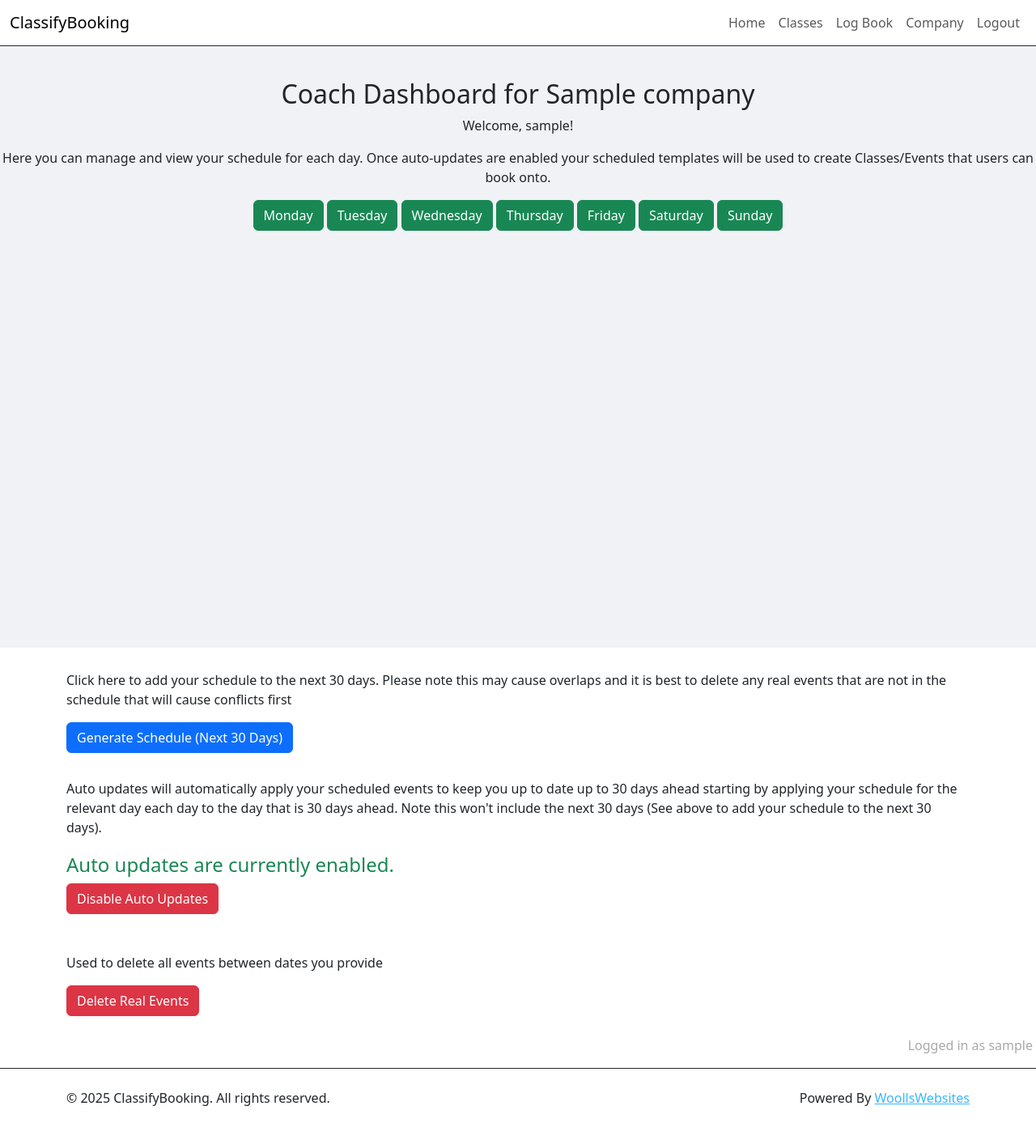
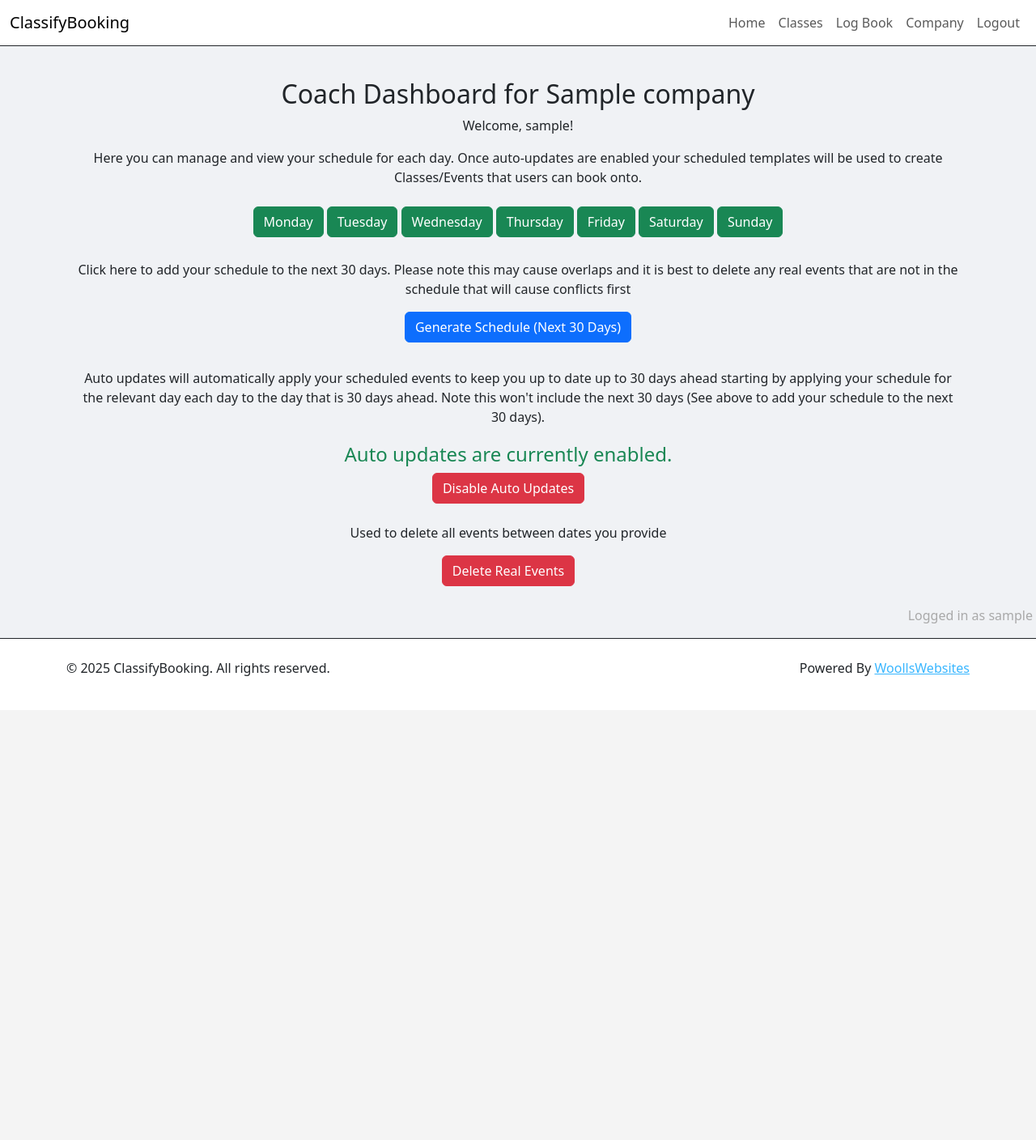
Before and after one commit to judewoolls/ClassifyBooking, a Django app: page /booking/coach_dashboard/ in a window 1280 px wide. Shown: the whole page at 81% size. After the commit the page ends 835 px from the top, so only its background shows below. Run offline with Django 4.2, Linux system fonts and the light colour scheme; a user stored in the database is signed in; tables that the repository leaves empty hold one stand-in row (values such as "Sample post").

Commit message:
adjust ui to fit new style on coach_dashboard and duplicate events form

```diff
--- a/booking/templates/booking/coach_dashboard.html
+++ b/booking/templates/booking/coach_dashboard.html
@@ -2,30 +2,33 @@
 {% load static %}
 
 {% block content %}
+
+<div class="container">
     <h2>Coach Dashboard for {{ company.name }}</h2>
     <p>Welcome, {{ user.username }}!</p>
-<p>Here you can manage and view your schedule for each day. Once auto-updates are enabled your scheduled templates will be used to create Classes/Events that users can book onto.</p>
-
-<div class="container">
-    <div class="row d-flex flex-row justify-content-between"></div>
-        <a href="{% url 'schedule' 1 %}" class="btn btn-success">Monday</a>
-        <a href="{% url 'schedule' 2 %}" class="btn btn-success">Tuesday</a>
-        <a href="{% url 'schedule' 3 %}" class="btn btn-success">Wednesday</a>
-        <a href="{% url 'schedule' 4 %}" class="btn btn-success">Thursday</a>
-        <a href="{% url 'schedule' 5 %}" class="btn btn-success">Friday</a>
-        <a href="{% url 'schedule' 6 %}" class="btn btn-success">Saturday</a>
-        <a href="{% url 'schedule' 7 %}" class="btn btn-success">Sunday</a>
-    </div>
-</div>
-<div class="container d-flex justify-content-center mt-4">
+    <p>Here you can manage and view your schedule for each day. Once auto-updates are enabled your scheduled templates
+        will be used to create Classes/Events that users can book onto.</p>
+    <a href="{% url 'schedule' 1 %}" class="btn btn-success mt-2">Monday</a>
+    <a href="{% url 'schedule' 2 %}" class="btn btn-success mt-2">Tuesday</a>
+    <a href="{% url 'schedule' 3 %}" class="btn btn-success mt-2">Wednesday</a>
+    <a href="{% url 'schedule' 4 %}" class="btn btn-success mt-2">Thursday</a>
+    <a href="{% url 'schedule' 5 %}" class="btn btn-success mt-2">Friday</a>
+    <a href="{% url 'schedule' 6 %}" class="btn btn-success mt-2">Saturday</a>
+    <a href="{% url 'schedule' 7 %}" class="btn btn-success mt-2">Sunday</a>
+    <div class="row d-flex justify-content-center mt-4">
         <div class="row mt-1 mb-4">
-        <p>Click here to add your schedule to the next 30 days. Please note this may cause overlaps and it is best to delete any real events that are not in the schedule that will cause conflicts first</p>
+            <p>Click here to add your schedule to the next 30 days. Please note this may cause overlaps and it is best
+                to
+                delete any real events that are not in the schedule that will cause conflicts first</p>
             <form action="{% url 'generate_schedule' %}" method="post" class="mb-4">
                 {% csrf_token %}
                 <button type="submit" class="btn btn-primary">Generate Schedule (Next 30 Days)</button>
             </form>
-        <p class="mt-2">Auto updates will automatically apply your scheduled events to keep you up to date up to 30 days ahead starting by applying your schedule for the relevant day each day to the day that is 30 days ahead. Note this won't include the next 30 days (See above to add your schedule to the next 30 days).</p>
-        <div class="row mt-1 mb-4">
+            <p class="mt-2">Auto updates will automatically apply your scheduled events to keep you up to date up to 30
+                days
+                ahead starting by applying your schedule for the relevant day each day to the day that is 30 days ahead.
+                Note this won't include the next 30 days (See above to add your schedule to the next 30 days).</p>
+            <div class="row mt-1">
                 {% if company.auto_updates == False %}
                 <h4 class="text-danger">Auto updates are currently disabled.</h4>
                 <form action="{% url 'switch_auto_update_status' %}" method="post">
@@ -47,4 +50,7 @@
             </div>
         </div>
     </div>
+</div>
+
+
 {% endblock content %}
--- a/booking/templates/booking/duplicate_events.html
+++ b/booking/templates/booking/duplicate_events.html
@@ -5,10 +5,10 @@
 {% block content %}
 <h1>Duplicate Events</h1>
 <div class="container">
-    <div class="row">
+    <div class="row d-flex justify-content-center">
 
-        <input class="col-9 col-md-11" type="date" name="date" id="date-input">
-        <button class="btn btn-success col-3 col-md-1" id="add">Add</button>
+        <input class="col-10 col-md-11 mb-4" type="date" name="date" id="date-input">
+        <button class="btn btn-success col-3 col-md-1 mb-4" id="add">Add</button>
         <h3>List of dates added</h3>
         <ul id="date-list" class="d-flex flex-row flex-wrap"></ul>
         </ul>
--- a/static/css/style.css
+++ b/static/css/style.css
@@ -17,7 +17,11 @@ nav, footer {
     background-color: #f0f2f5;
     display: flex;
     flex-direction: column;
-    min-height: 100%;
+    min-height: 100vh;
+}
+
+footer {
+    flex-shrink: 0;
 }
 
 /* body {
@@ -26,7 +30,7 @@ nav, footer {
 } */
 
 main {
-    flex: 1;
+    flex: 1 0 auto;
     margin-top: 40px;
 }
 
--- a/templates/base.html
+++ b/templates/base.html
@@ -24,7 +24,7 @@
 </head>
 
 <body>
-    <div class="d-flex flex-column" id="content-background">
+    <div class="d-flex flex-column min-vh-100" id="content-background">
         <nav class="navbar navbar-expand-lg border-bottom border-dark">
             <div class="container-fluid">
                 <a class="navbar-brand" href="#" aria-label="ClassifyBooking Home">ClassifyBooking</a>
```
Also changed, not shown: 1 other file. Lines whose indentation alone changed are shown as unchanged.
